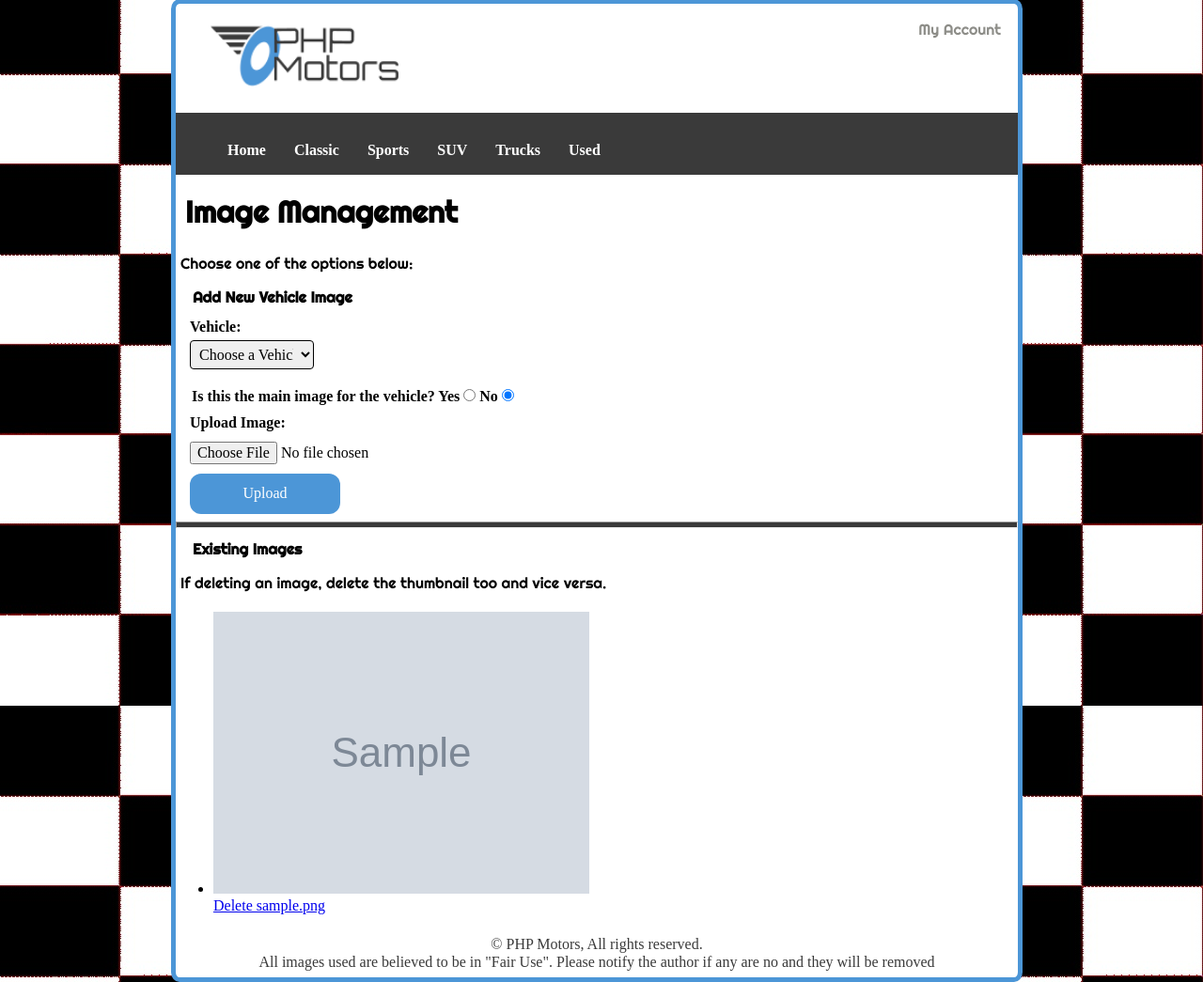
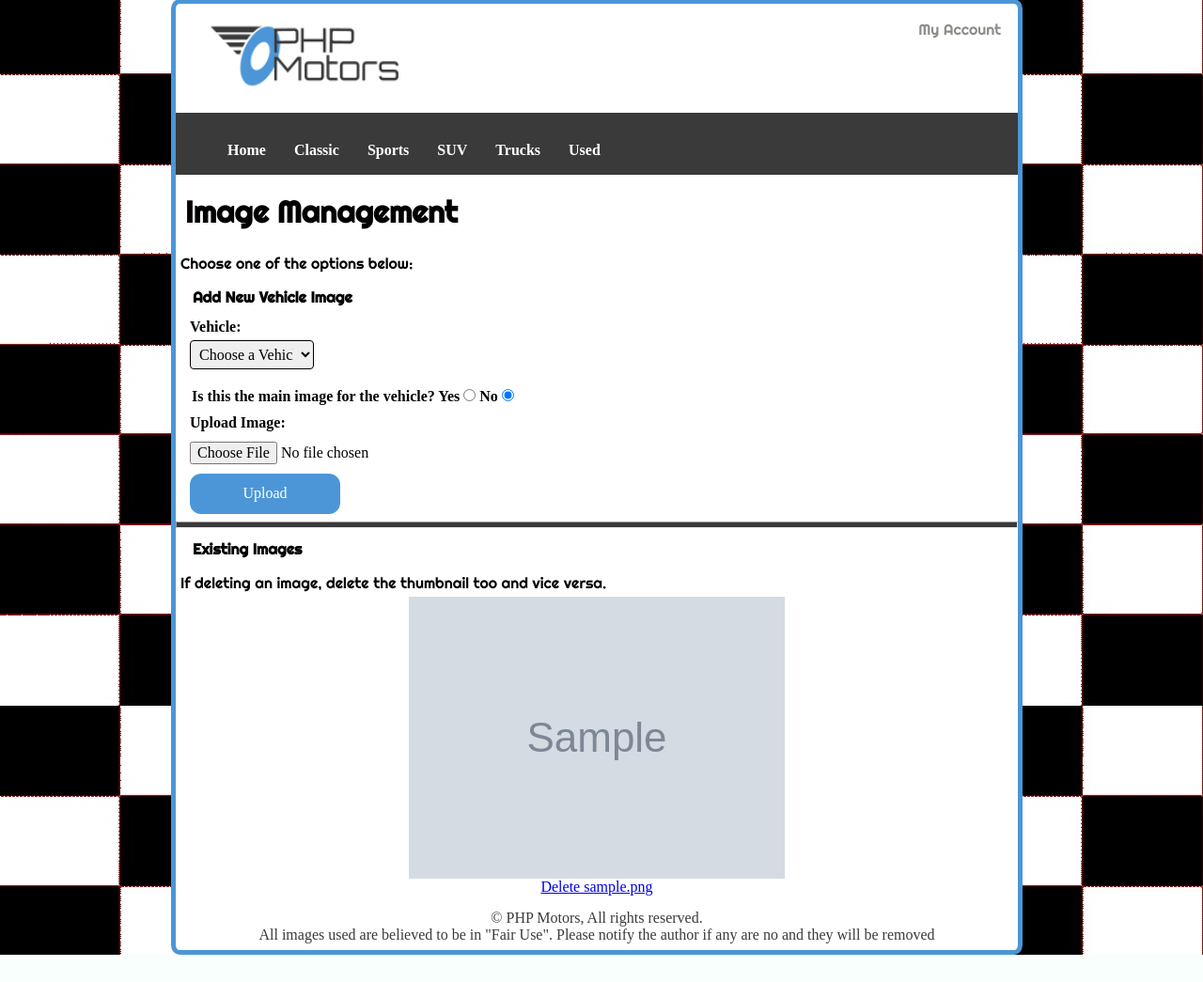
Before and after one commit to techmike12/htdocs, a PHP site: page /uploads/index.php in a window 1280 px wide. Shown: the part 17-1062 px from the top of the page at 94% size. After the commit the page ends 1033 px from the top, so only its background shows below. Run offline with PHP 8.4, Linux system fonts and the light colour scheme; data comes from the database, SQL or seed files in the repository; tables that the repository leaves empty or names only in its code hold one stand-in row (values such as "Sample post"); grey boxes marked "Sample" are stand-in pictures.

Commit message:
CSS Updates

```diff
--- a/phpmotors/css/medium.css
+++ b/phpmotors/css/medium.css
@@ -88,4 +88,21 @@
 		flex-direction: column;
 		justify-content: space-between;
     }
+
+    #image-display {
+        flex-flow: row wrap;
+        justify-content: flex-start;
+    }
+
+    #image-display h2{
+		font-size: 1rem;
+    }
+
+    #image-display li{
+		flex: 1 0 auto;
+		text-align: center;
+		display: flex;
+		flex-direction: column;
+		justify-content: space-between;
+    }
 }
--- a/phpmotors/css/small.css
+++ b/phpmotors/css/small.css
@@ -367,6 +367,27 @@ form input.submitBtn {
     font-family: Righteous;
 }
 
+#image-display {
+    margin: 0;
+    padding: 0;
+    display: flex;
+    flex-direction: column;
+}
+
+#image-display li{
+    margin-bottom: .5em;
+    list-style-type: none;
+    flex: 1 1 auto;
+    text-align: center;
+}
+
+#image-display li img {
+    display: block;
+    max-width: 100%;
+    margin-left: auto;
+    margin-right: auto;
+}
+
 footer {
     height: 100px;
     width: 100%;
```
Also changed, not shown: phpmotors/uploads/images/458577_10150813211162598_1224644363_o-tn.jpg (deleted), phpmotors/uploads/images/458577_10150813211162598_1224644363_o.jpg (deleted).
